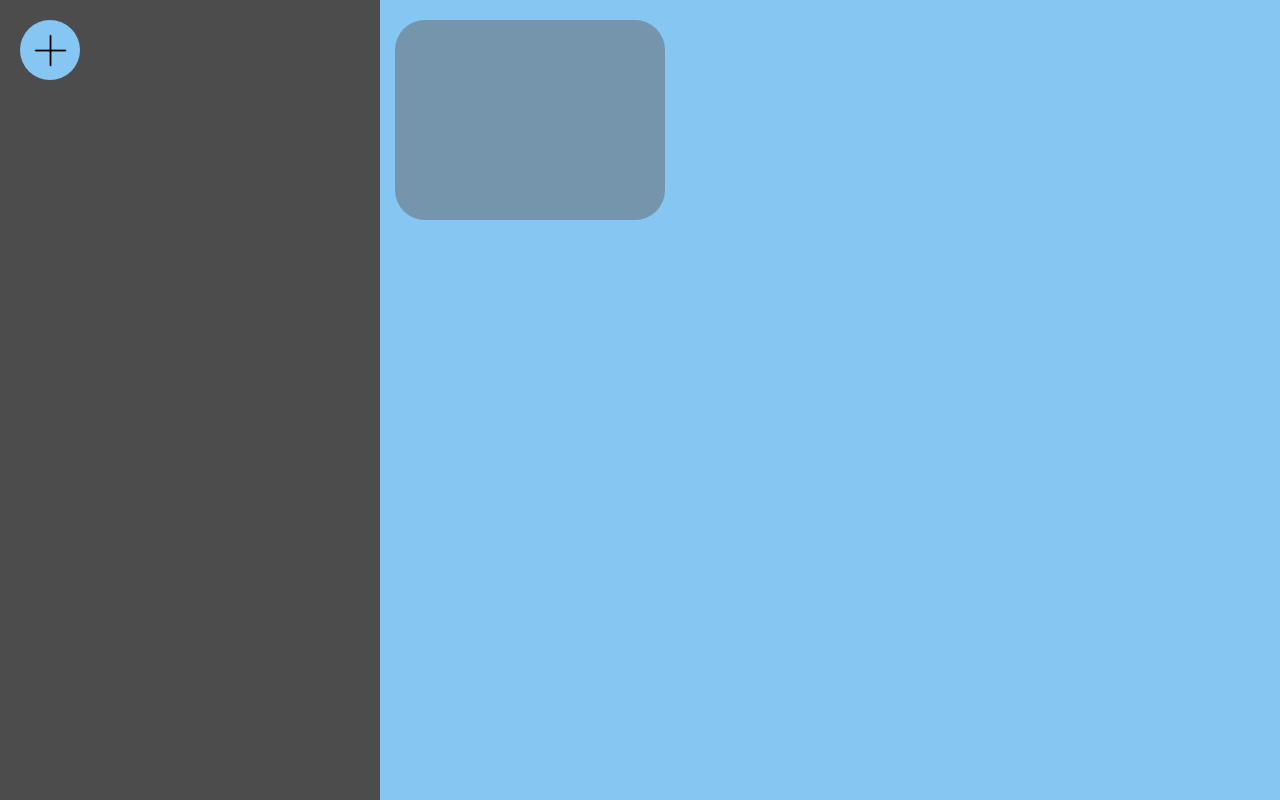
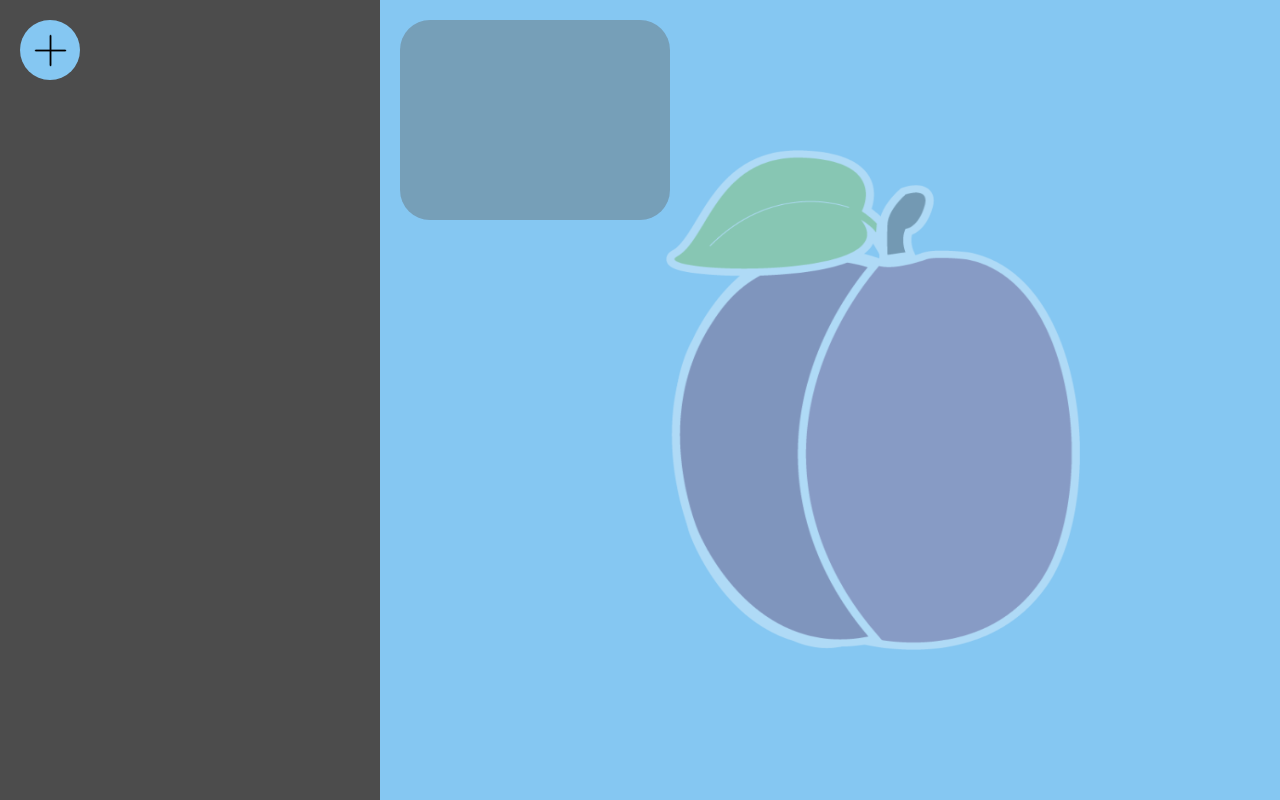
Before and after one commit to Ankward/ProjectManager, a plain HTML site: page projekthanterare.html in a window 1280 px wide. Both pictures are taken after a click on the element 50 px from the left and 50 px from the top of the page. Drawn offline with nearby package versions, Linux system fonts and the light colour scheme.

Commit message:
Copy paste george

```diff
--- a/projekthanterare.css
+++ b/projekthanterare.css
@@ -44,6 +44,7 @@ body{
     right: 0px;
     background-color: #85C7F2;
     text-align: center;
+    overflow-x: scroll;
 }
 
 .dragable{
@@ -53,4 +54,16 @@ body{
     position:absolute !important;
     border-radius: 30px;
     background-color: #7495AB;
+    opacity: 0.8;
+    z-index: 100;
 }
+
+.logo {
+    height: 500px;
+    width: 500px;
+    vertical-align: middle;
+    position: relative;
+    top: 50%;
+    transform: translateY(-50%);
+    opacity: 0.35;
+}
--- a/projekthanterare.html
+++ b/projekthanterare.html
@@ -5,24 +5,26 @@
     <meta name="viewport" content="width=device-width, initial-scale=1.0">
     <meta http-equiv="X-UA-Compatible" content="ie=edge">
     <link rel="stylesheet" href="projekthanterare.css">
-    <script src="projekthanterare.js"></script>
     <script src="https://ajax.googleapis.com/ajax/libs/jquery/3.5.1/jquery.min.js"></script>
     <script src="https://code.jquery.com/jquery-1.12.4.js"></script>
     <script src="https://code.jquery.com/ui/1.12.1/jquery-ui.js"></script>
+    <script src="projekthanterare.js"></script>
     <title>Document</title>
 </head>
 <body>
 
     <div class="bg"></div>
-        <div id="block" class="dot" style="border-radius: 50%;"><img src="plus.png" class="plus"></div>
+
+    <div id="block2" class="dot" style="border-radius: 50%;"><img src="plus.png" class="plus"></div>
 
 
-    <div class="block">
-    </div>
+<div id="block" class="block"><img class="logo" src="plum-logo.png"></div>
 
 
 
-    <div class="test"></div>
+<div class="test"></div>
+
+
 
 
 </body>
--- a/projekthanterare.js
+++ b/projekthanterare.js
@@ -49,8 +49,8 @@ class task {
         }
 
 
-        document.body.appendChild(div);
-        $('#' + div.id).css('left', (395 + div.id * 300) + 'px');
+        document.getElementById("block").appendChild(div);
+        $('#' + div.id).css('left', (20 + div.id * 300) + 'px');
 
 
         $(function () {
@@ -80,7 +80,7 @@ class task {
 
 
 window.onload = function () {
-    document.getElementById("block").onclick = function () {
+    document.getElementById("block2").onclick = function () {
         colums.push(new task("Kim", 1, "Blå", columnid));
         colums[columnid].make();
 
```
Also changed, not shown: plum-logo.png (added).
